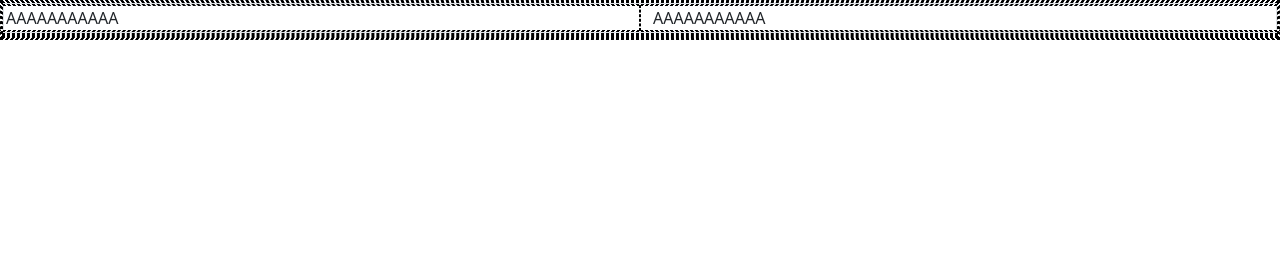
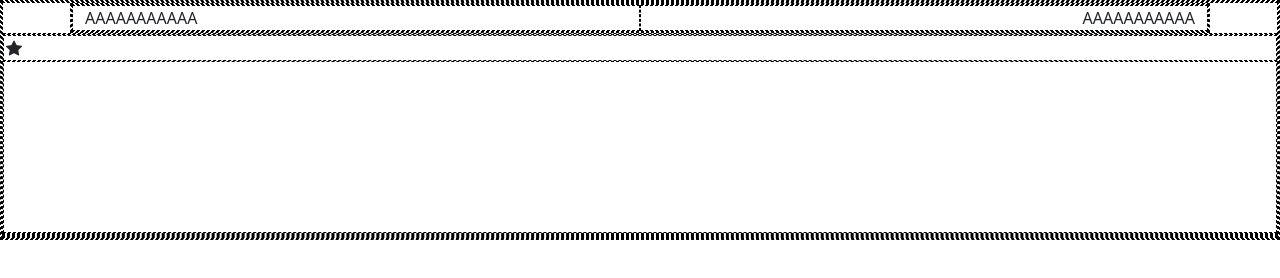
Before and after one commit to Immolazione/html-css-bootstrap-freelancer, a plain HTML site: page index.html in a window 1280 px wide. Drawn offline with nearby package versions, Linux system fonts and the light colour scheme.

Commit message:
added bootstrap icons head

```diff
--- a/css/style.css
+++ b/css/style.css
@@ -7,3 +7,7 @@
 * {
     border: 1px dashed black;
 }
+
+#jumbotron {
+    min-height: 200px;
+}
--- a/index.html
+++ b/index.html
@@ -7,16 +7,22 @@
     <meta name="author" content="Federico_Bernardi">
     <meta name="description" content="Bootstrap_Freelancer">
     <link href="https://cdn.jsdelivr.net/npm/bootstrap@5.0.2/dist/css/bootstrap.min.css" rel="stylesheet" integrity="sha384-EVSTQN3/azprG1Anm3QDgpJLIm9Nao0Yz1ztcQTwFspd3yD65VohhpuuCOmLASjC" crossorigin="anonymous">
+    <link rel="stylesheet" href="https://cdn.jsdelivr.net/npm/bootstrap-icons@1.7.2/font/bootstrap-icons.css">
     <link rel="stylesheet" href="css/style.css">
     <title>Bootstrap Freelancer</title>
 </head>
 <body>
     <!-- HEADER -->
     <header>
-        <div class="container-xs border">
+        <div class="container">
             <div class="row justify-content-between">
                 <div class="col">AAAAAAAAAAA</div>
-                <div class="col">AAAAAAAAAAA</div>
+                <div class="col text-end">AAAAAAAAAAA</div>
+            </div>
+        </div>
+        <div id="jumbotron" class="p5">
+            <div class="row">
+                <i class="bi bi-star-fill"></i>
             </div>
         </div>
     </header>
```
